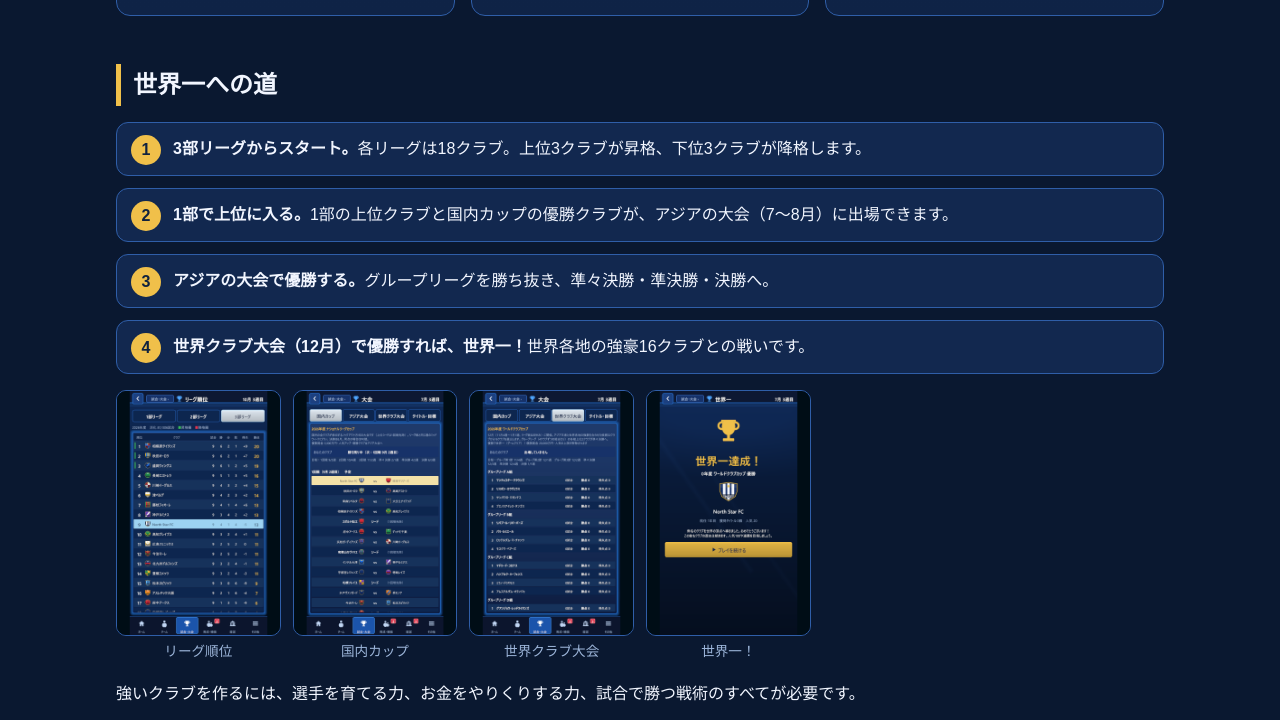
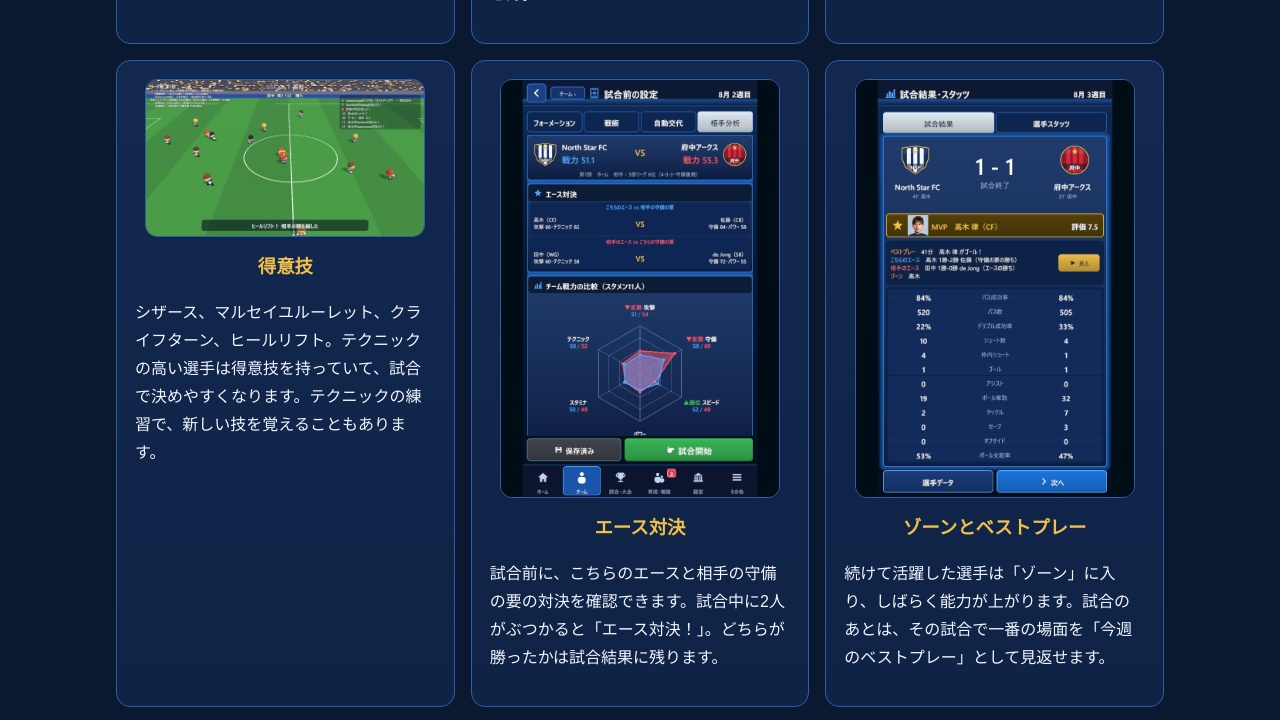
Before and after one commit to mizukiaoich/MiracleSoccer, a plain HTML site: page index.html in a window 1280 px wide. Shown: the part 3689-4409 px from the top of the page. Drawn offline with Linux system fonts and the light colour scheme.

Commit message:
新しい要素を紹介：得意技・エース対決・ゾーンとベストプレー・実績・天才覚醒、3Dの試合後のベストプレー
Co-Authored-By: Claude Opus 5.5 <noreply@anthropic.com>

```diff
--- a/index.html
+++ b/index.html
@@ -64,6 +64,7 @@
       <figure><img src="img/match3d_2.jpg" alt="ロングシュートの場面" loading="lazy"><figcaption>ロングシュート</figcaption></figure>
       <figure><img src="img/match3d_3.jpg" alt="3Dの試合の場面" loading="lazy"><figcaption>パスをつないで攻める</figcaption></figure>
       <figure><img src="img/match3d_4.jpg" alt="3Dの試合の場面" loading="lazy"><figcaption>ゴール前の攻防</figcaption></figure>
+      <figure><img src="img/feat_bestplay3d.jpg" alt="試合後のベストプレーのリプレイ" loading="lazy"><figcaption>試合後のベストプレー</figcaption></figure>
     </div>
   </section>
 
@@ -81,7 +82,7 @@
         <img class="phone" src="img/53_training.png" alt="練習の画面" loading="lazy">
         <div>
           <h3>練習で選手を育てる</h3>
-          <p>毎週の練習メニューで経験値がたまり、能力が上がります。疲れがたまると調子が落ちるので、休ませる選手も選びましょう。</p>
+          <p>毎週の練習メニューで経験値がたまり、能力が上がります。疲れがたまると調子が落ちるので、休ませる選手も選びましょう。ごくまれに、選手の才能が目覚める「天才覚醒」が起きることも。</p>
         </div>
       </div>
       <div class="card feature">
@@ -110,6 +111,34 @@
         <div>
           <h3>7月のキャンプ</h3>
           <p>シーズン前のキャンプで、国内・アジア・欧州からキャンプ地を選び、テーマ（攻撃・守備・フィジカル）に合わせて選手の能力の上限を引き上げます。</p>
+        </div>
+      </div>
+      <div class="card feature">
+        <img class="phone" src="img/feat_heel.jpg" alt="3Dの試合でヒールリフトを決めた場面" loading="lazy">
+        <div>
+          <h3>得意技</h3>
+          <p>シザース、マルセイユルーレット、クライフターン、ヒールリフト。テクニックの高い選手は得意技を持っていて、試合で決めやすくなります。テクニックの練習で、新しい技を覚えることもあります。</p>
+        </div>
+      </div>
+      <div class="card feature">
+        <img class="phone" src="img/feat_duel.png" alt="試合前のエース対決の画面" loading="lazy">
+        <div>
+          <h3>エース対決</h3>
+          <p>試合前に、こちらのエースと相手の守備の要の対決を確認できます。試合中に2人がぶつかると「エース対決！」。どちらが勝ったかは試合結果に残ります。</p>
+        </div>
+      </div>
+      <div class="card feature">
+        <img class="phone" src="img/feat_result.png" alt="試合結果のベストプレーとゾーン" loading="lazy">
+        <div>
+          <h3>ゾーンとベストプレー</h3>
+          <p>続けて活躍した選手は「ゾーン」に入り、しばらく能力が上がります。試合のあとは、その試合で一番の場面を「今週のベストプレー」として見返せます。</p>
+        </div>
+      </div>
+      <div class="card feature">
+        <img class="phone" src="img/feat_achievements.png" alt="実績の画面" loading="lazy">
+        <div>
+          <h3>実績</h3>
+          <p>はじめての勝利、10連勝、ハットトリック、ヒールリフトで抜いてゴール、世界一……。23の実績を集めて、クラブの歴史を残しましょう。</p>
         </div>
       </div>
     </div>
```
Also changed, not shown: howto.html (+1 -1 lines), img/feat_achievements.png (added), img/feat_bestplay3d.jpg (added), img/feat_duel.png (added), img/feat_heel.jpg (added), img/feat_result.png (added).
